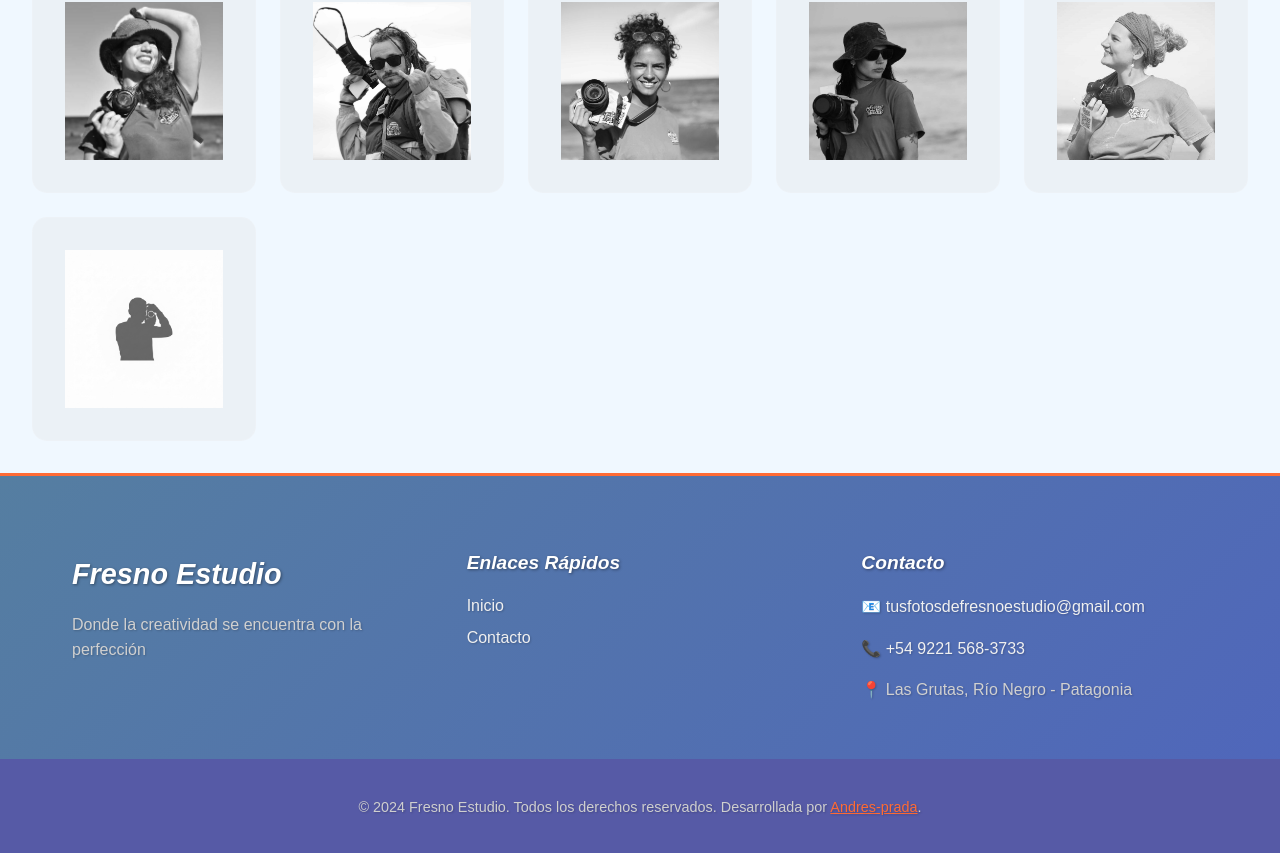
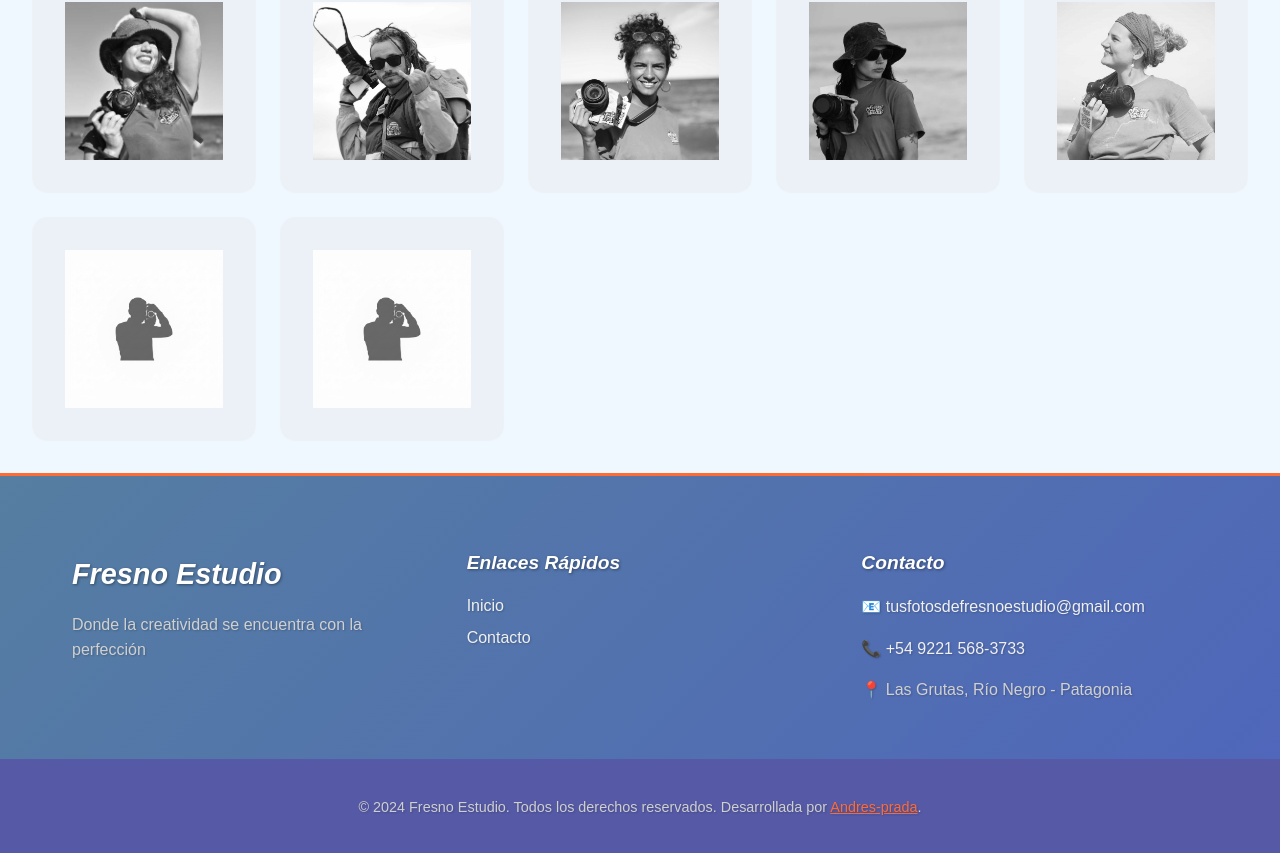
Before and after one commit to Andrs-cmd/FresnoFotos2026, a React (Vite) app in the folder frontend/: page / in a window 1280 px wide. Shown: the part 937-1790 px from the top of the page. Built offline with nearby package versions, Linux system fonts and the light colour scheme; no server answers; a web font is replaced by a local one.

Commit message:
nuevo fotografo

```diff
--- a/frontend/src/components/GaleriaFotografos.jsx
+++ b/frontend/src/components/GaleriaFotografos.jsx
@@ -81,6 +81,13 @@ const GaleriaFotografos = () => {
       slug: "andres",
       especialidad: "FRESNO ESTUDIO",
       imagen: "/assets/img/silueta.jpg"
+    },
+    {
+      id: 12,
+      nombre: "CAMILA",
+      slug: "camila",
+      especialidad: "FRESNO ESTUDIO",
+      imagen: "/assets/img/silueta.jpg"
     }
   ];
 
```
